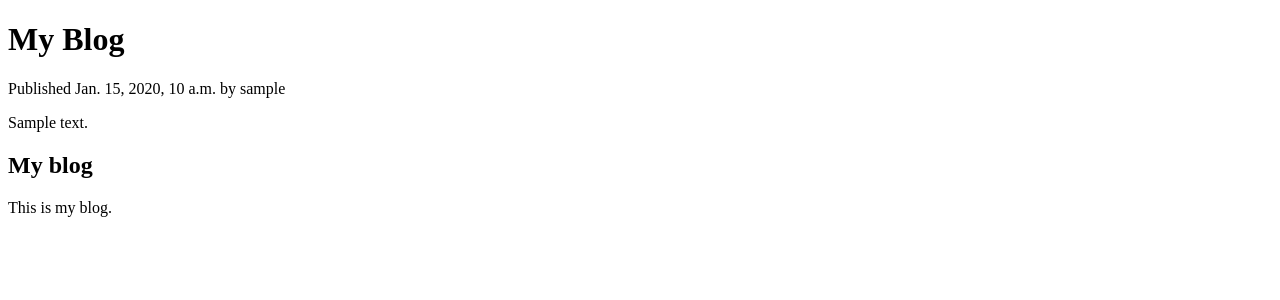
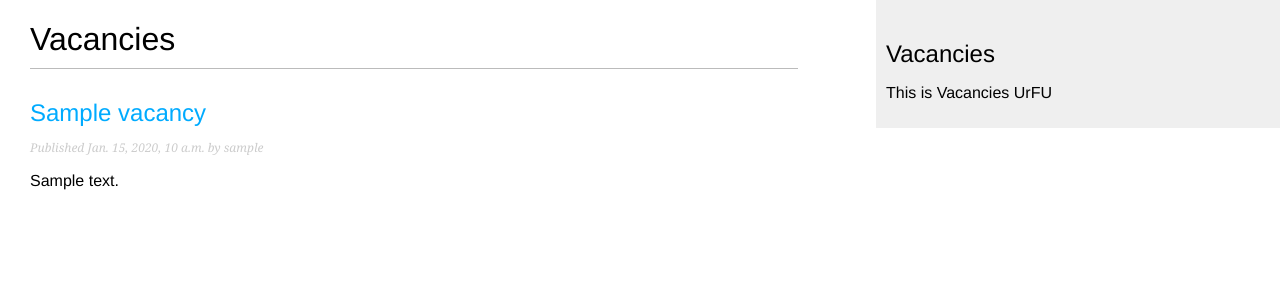
Before and after one commit to petrikcheli/PP_6sem, a Django app: page /vacancies/ in a window 1280 px wide. Shown: the top 300 px of the page. Run offline with Django 4.2, Linux system fonts and the light colour scheme; tables that the repository leaves empty hold one stand-in row (values such as "Sample post").

Commit message:
fix 404 css

```diff
--- a/ppsite/ppsite/settings.py
+++ b/ppsite/ppsite/settings.py
@@ -116,7 +116,7 @@ USE_TZ = True
 # Static files (CSS, JavaScript, Images)
 # https://docs.djangoproject.com/en/4.1/howto/static-files/
 
-STATIC_URL = 'static/'
+STATIC_URL = '/static/'
 
 # Default primary key field type
 # https://docs.djangoproject.com/en/4.1/ref/settings/#default-auto-field
--- /dev/null
+++ b/ppsite/vacancies/static/css/base.css
@@ -0,0 +1,92 @@
+body {
+    margin:0;
+    padding:0;
+    font-family:helvetica, sans-serif;
+}
+
+a {
+    color:#00abff;
+    text-decoration:none;
+}
+
+h1 {
+    font-weight:normal;
+    border-bottom:1px solid #bbb;
+    padding:0 0 10px 0;
+}
+
+h2 {
+    font-weight:normal;
+    margin:30px 0 0;
+}
+
+#content {
+    float:left;
+    width:60%;
+    padding:0 0 0 30px;
+}
+
+#sidebar {
+    float:right;
+    width:30%;
+    padding:10px;
+    background:#efefef;
+    height:100%;
+}
+
+p.date {
+    color:#ccc;
+    font-family: georgia, serif;
+    font-size: 12px;
+    font-style: italic;
+}
+
+/* pagination */
+.pagination {
+    margin:40px 0;
+    font-weight:bold;
+}
+
+/* forms */
+label {
+    float:left;
+    clear:both;
+    color:#333;
+    margin-bottom:4px;
+}
+input, textarea {
+    clear:both;
+    float:left;
+    margin:0 0 10px;
+    background:#ededed;
+    border:0;
+    padding:6px 10px;
+    font-size:12px;
+}
+input[type=submit] {
+    font-weight:bold;
+    background:#00abff;
+    color:#fff;
+    padding:10px 20px;
+    font-size:14px;
+    text-transform:uppercase;
+}
+.errorlist {
+    color:#cc0033;
+    float:left;
+    clear:both;
+    padding-left:10px;
+}
+
+/* comments */
+.comment {
+    padding:10px;
+}
+.comment:nth-child(even) {
+    background:#efefef;
+}
+.comment .info {
+    font-weight:bold;
+    font-size:12px;
+    color:#666;
+}
--- a/ppsite/vacancies/templates/vacancies/base.html
+++ b/ppsite/vacancies/templates/vacancies/base.html
@@ -3,7 +3,7 @@
 <html>
     <head>
         <title>{% block title %}{% endblock %}</title>
-    <link href="{% static "css/vacancies.css" %}" rel="stylesheet">
+        <link href="{% static "css/base.css" %}" rel="stylesheet">
     </head>
     <body>
         <div id="content">
@@ -11,8 +11,8 @@
             {% endblock %}
         </div>
         <div id="sidebar">
-        <h2>My blog</h2>
-        <p>This is my blog.</p>
+            <h2>Vacancies</h2>
+            <p>This is Vacancies UrFU</p>
         </div>
     </body>
 </html>
--- a/ppsite/vacancies/templates/vacancies/post/list.html
+++ b/ppsite/vacancies/templates/vacancies/post/list.html
@@ -1,11 +1,11 @@
 {% extends "vacancies/base.html" %}
 {% block title %}My Blog{% endblock %}
 {% block content %}
-    <h1>My Blog</h1>
+    <h1>Vacancies</h1>
     {% for post in posts %}
         <h2>
             <a href="{% url 'vacancies:post_detail' post.id %}">
-                {{ post.title }}
+                {{ post.name }}
             </a>
         </h2>
     <p class="date">
--- a/ppsite/vacancies/views.py
+++ b/ppsite/vacancies/views.py
@@ -6,6 +6,7 @@ from django.http import Http404
 
 def post_list(request):
     posts = Vacancies.published.all()
+
     return render(request, 'vacancies/post/list.html',
                   {'posts': posts})
 
```
Also changed, not shown: ppsite/vacancies/templates/vacancies/post/detail.html (+9 -0 lines), ppsite/vacancies/static/css/vacancies.css (deleted). Lines whose indentation alone changed are shown as unchanged.
